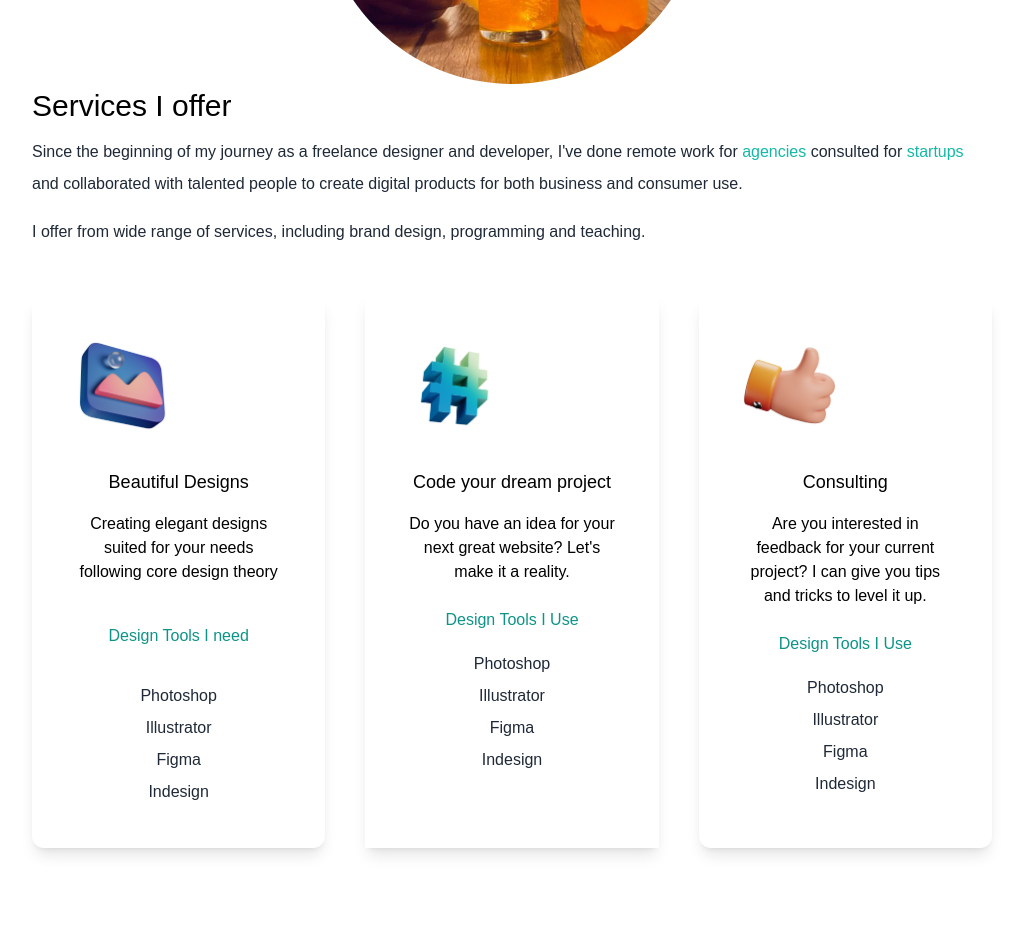
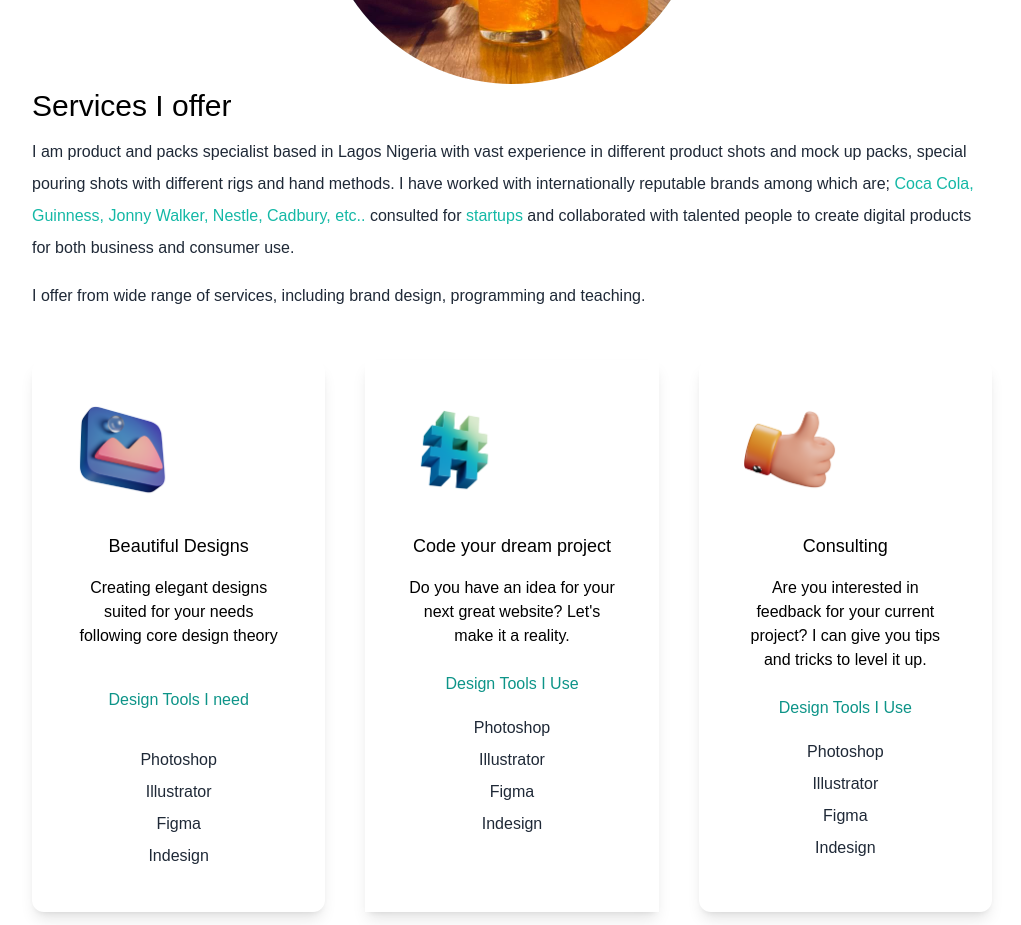
Before and after one commit to kanweitech/nextjs-davou, a Next.js app: page / in a window 1280 px wide. Shown: the part 900-1825 px from the top of the page, without its empty margins (128-1149 px from the left). Built offline with nearby package versions, Linux system fonts and the light colour scheme.

Commit message:
Change text

```diff
--- a/pages/index.js
+++ b/pages/index.js
@@ -73,9 +73,18 @@ export default function Home() {
                 </section>
 
                 <section>
+
+                    {/* Services I offer:
+
+I am product and packs specialist based in Lagos Nigeria with vast experience in different product shots and mock up packs, special pouring shots with different rigs and hand methods.
+ I have worked with internationally reputable brands among which are; Coca Cola, Guinness, Jonny Walker, Nestle, Cadbury, etc..
+
+My Jobs are presently airing both on Tv and social media platforms across Africa. Notably are, Fanta campaign for Pan Africa and the rest of Africa, Nestle Nescafé airing in 7 African countries ( Ghana, Nigeria, Angola, Burkina Faso, Cote Di Voire, Senegal, Guinea).
+Coke Studio Africa featuring Mayokun, Buju, Yung Stunna, Nikita, Kahligraph Jones. These are artists from Nigeria, South Africa and Kenya. */}
                     <div>
                         <h3 className="py-1 text-3xl dark:text-white">Services I offer</h3>
-                        <p className="py-2 leading-8 text-gray-800 text-md dark:text-gray-200">Since the beginning of my journey as a freelance designer and developer, I've done remote work for  <span className="text-teal-500">agencies</span> consulted for <span className="text-teal-500">startups</span> and collaborated with talented people to create digital products for both business and consumer use.
+                        <p className="py-2 leading-8 text-gray-800 text-md dark:text-gray-200">I am product and packs specialist based in Lagos Nigeria with vast experience in different product shots and mock up packs, special pouring shots with different rigs and hand methods.
+                        I have worked with internationally reputable brands among which are; <span className="text-teal-500">Coca Cola, Guinness, Jonny Walker, Nestle, Cadbury, etc.. </span> consulted for <span className="text-teal-500">startups</span> and collaborated with talented people to create digital products for both business and consumer use.
 
                         </p>
                         <p className="py-2 leading-8 text-gray-800 text-md dark:text-gray-200">
```
